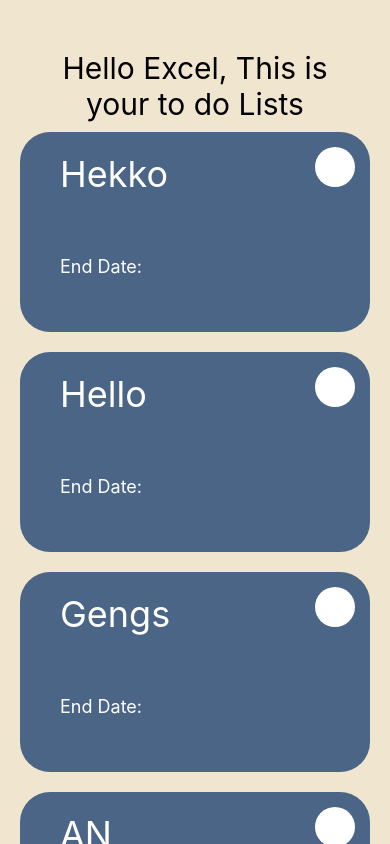
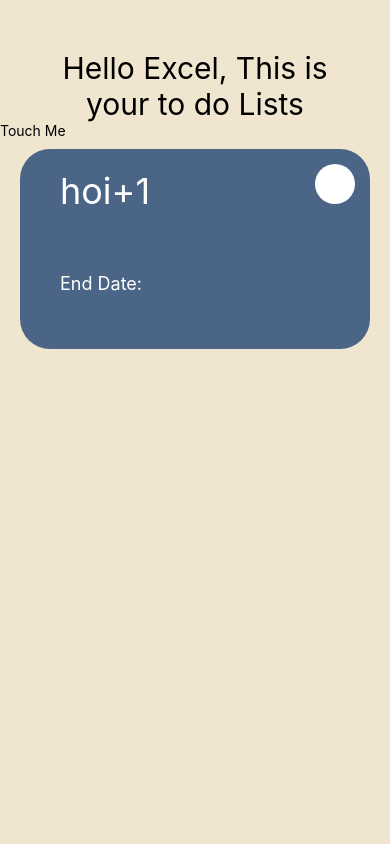
Before and after one commit to DangeRSouL98/react-native-simple-todo-apps, a React Native app: screen /TaskList in a window 390 px wide. Built offline with nearby package versions, Linux system fonts and the light colour scheme.

Commit message:
Add store for redux and implement Redux

```diff
--- a/App.js
+++ b/App.js
@@ -4,16 +4,20 @@ import Login from "./screen/Login";
 import TaskList from "./screen/TaskList";
 import {NavigationContainer} from '@react-navigation/native'
 import {createNativeStackNavigator} from '@react-navigation/native-stack'
+import { Provider } from "react-redux";
+import {store} from "./redux/store"
 
 const App = () => {
   const Stack = createNativeStackNavigator()
   return(
+    <Provider store={store}>
       <NavigationContainer>
         <Stack.Navigator>
           <Stack.Screen name="Login" component={Login}/>
           <Stack.Screen name="TaskList" component={TaskList} options={{headerShown:false}}/>
         </Stack.Navigator>
       </NavigationContainer>
+    </Provider>
   )
 }
 
--- a/package.json
+++ b/package.json
@@ -19,7 +19,8 @@
     "react-native": "0.66.1",
     "react-native-gesture-handler": "^1.10.3",
     "react-native-safe-area-context": "^3.3.2",
-    "react-native-screens": "^3.8.0"
+    "react-native-screens": "^3.8.0",
+    "react-redux": "^7.2.5"
   },
   "devDependencies": {
     "@babel/core": "7.15.8",
--- /dev/null
+++ b/redux/TodoSlice.js
@@ -0,0 +1,20 @@
+import {createSlice} from '@reduxjs/toolkit'
+import axios from 'axios'
+
+const initialState={
+    TodoList:[]
+}
+
+export const TodoSlice = createSlice({
+    name:'todo',
+    initialState,
+    reducers:{
+        getTodo:(s)=>{
+            s.TodoList.push('hoi')
+        }
+    }
+})
+
+export const {getTodo} = TodoSlice.actions
+export const TodoList = (s)=>s
+export default TodoSlice.reducer
--- /dev/null
+++ b/redux/store.js
@@ -0,0 +1,8 @@
+import {configureStore} from '@reduxjs/toolkit'
+import TodoReducer from './TodoSlice'
+
+export const store = configureStore({
+    reducer:{
+        Todo:TodoReducer
+    }
+})
--- a/screen/TaskList.js
+++ b/screen/TaskList.js
@@ -1,20 +1,22 @@
-import React from "react"
+import React, { useEffect } from "react"
 import { SafeAreaView, View,Text,StyleSheet,TextInput,TouchableOpacity,FlatList } from "react-native";
+import {useDispatch,useSelector} from 'react-redux'
+import {getTodo,TodoList as Tl} from '../redux/TodoSlice'
+
 
 const TaskList = () => {
     const name = 'Excel'
-    const TodoList = [
-        'Hekko',
-        'Hello',
-        'Gengs',
-        'AN',
-        'Nambah Lagi'
-    ]
-    const renderTodo = ({item}) => {
+    const TodoList = useSelector(Tl)
+    const dispatch = useDispatch()
+    // console.log(TodoList)
+    useEffect(() => {
+        dispatch(getTodo())
+    }, [])
+    const renderTodo = ({item,index}) => {
         return(
             <View style={[style.task_bg,style.task_style]}>
                 <View style={style.flex_title}>
-                    <Text style={style.Task_text_title}>{item}</Text>
+                    <Text style={style.Task_text_title}>{item}+{index+1}</Text>
                     <View style={style.test_circle}></View>
                 </View>
                 <Text style={style.Task_text_date}>End Date: </Text>
@@ -27,8 +29,11 @@ const TaskList = () => {
             <View style={style.v_title_center}>
                 <Text style={style.title_center}>Hello {name}, This is your to do Lists</Text>
             </View>
+            <TouchableOpacity onPress={()=>{
+                dispatch(getTodo())
+                }}><Text>Touch Me</Text></TouchableOpacity>
             <FlatList
-                data={TodoList}
+                data={TodoList.Todo.TodoList}
                 renderItem = {renderTodo}
             />
 
```
Also changed, not shown: 1 other file (tests, documents, lock files or other folders). Lines whose indentation alone changed are shown as unchanged.
